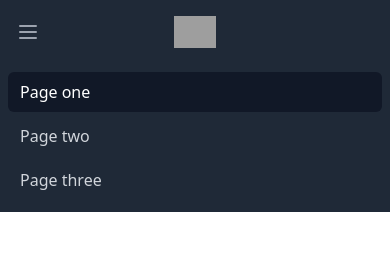
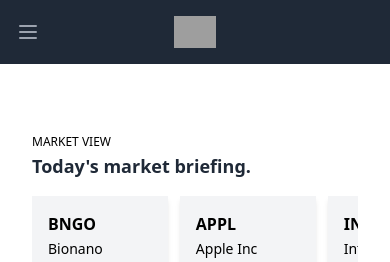
Before and after one commit to samwizzy/chaka-stocks, an Angular app: page / in a window 390 px wide. Shown: the top 262 px of the page. Built offline with nearby package versions, Linux system fonts and the light colour scheme; data requests are answered from the project's data file; grey boxes are pictures that could not be loaded.

Commit message:
added functionality for the menu toggle

```diff
--- a/src/app/core/appbar/appbar.component.html
+++ b/src/app/core/appbar/appbar.component.html
@@ -5,6 +5,7 @@
         <!-- Mobile menu button-->
         <button
           type="button"
+          (click)="openMenu()"
           class="
             inline-flex
             items-center
@@ -127,7 +128,7 @@
   </div>
 
   <!-- Mobile menu, show/hide based on menu state. -->
-  <div class="sm:hidden" id="mobile-menu">
+  <div class="sm:hidde" id="mobile-menu" *ngIf="open">
     <div class="px-2 pt-2 pb-3 space-y-1">
       <!-- Current: "bg-gray-900 text-white", Default: "text-gray-300 hover:bg-gray-700 hover:text-white" -->
       <a
--- a/src/app/core/appbar/appbar.component.ts
+++ b/src/app/core/appbar/appbar.component.ts
@@ -3,13 +3,16 @@
 @Component({
   selector: 'app-appbar',
   templateUrl: './appbar.component.html',
-  styleUrls: ['./appbar.component.scss']
+  styleUrls: ['./appbar.component.scss'],
 })
 export class AppbarComponent implements OnInit {
+  open: Boolean = false;
 
-  constructor() { }
+  constructor() {}
 
-  ngOnInit(): void {
-  }
+  ngOnInit(): void {}
 
+  openMenu = () => {
+    this.open = !this.open;
+  };
 }
```
